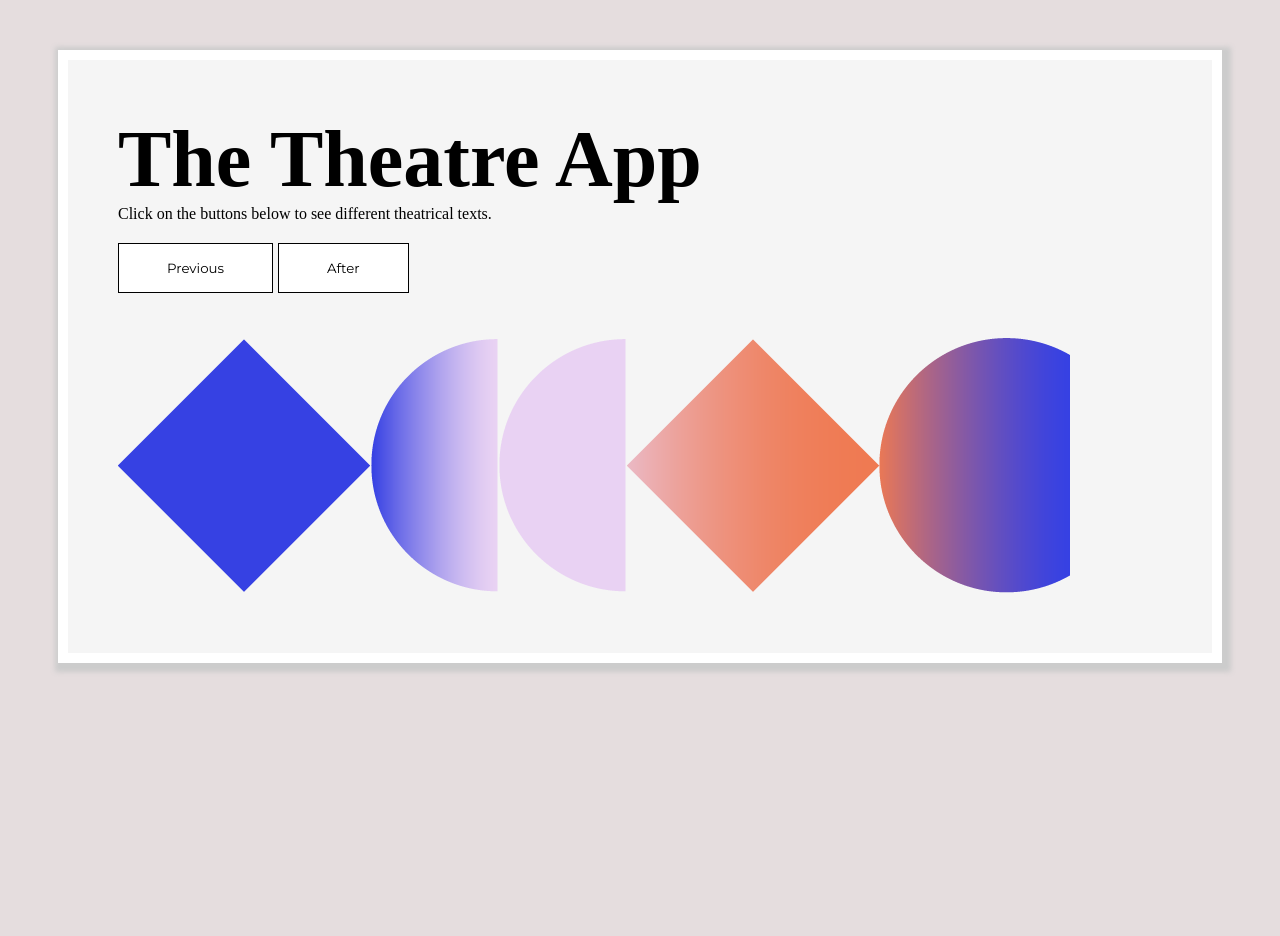
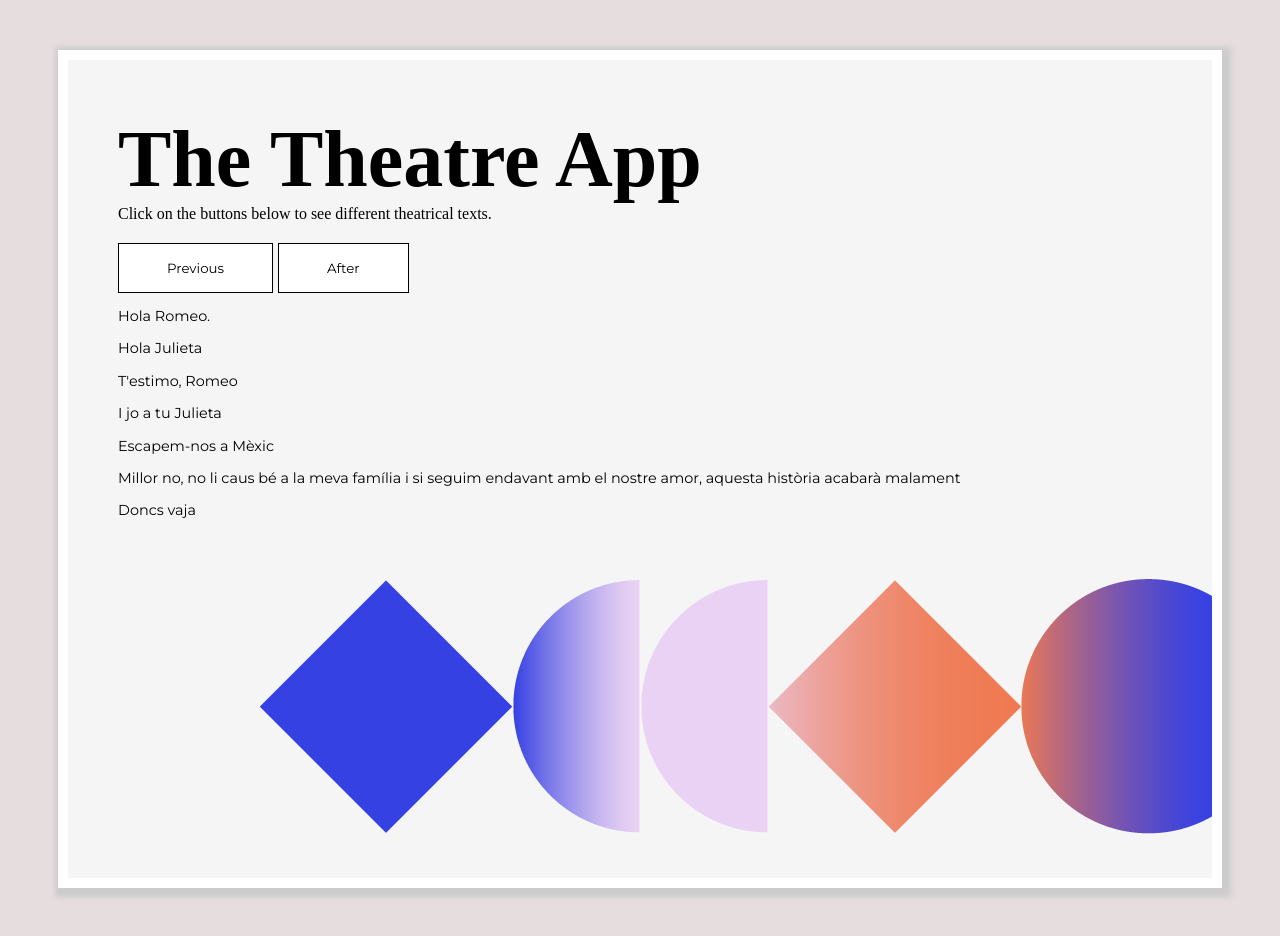
Before and after one commit to xxivetteexx/IT_ACADEMY_SP7, a React app: page / in a window 1280 px wide. Before the commit the page ends 800 px from the top, so only its background shows below. Built offline with nearby package versions, Linux system fonts and the light colour scheme; data requests are answered from the project's data file; a web font is replaced by a local one.

Commit message:
Local data displayed

```diff
--- a/db.json
+++ b/db.json
@@ -2,7 +2,7 @@
   "dataText":[
               {
                   "id":1,
-                  "text":"Hola Romeo."
+                  "text":"Hola Romeo"
               },
 
               {
--- a/src/App.js
+++ b/src/App.js
@@ -1,5 +1,5 @@
 import React from "react"
-import DataFetching from "./components/DataFetching";
+import TextListData from "./components/TextList";
 
 function App () {
 
@@ -19,12 +19,16 @@ function App () {
                 <div className="buttons">
                     <button className="btn">Previous</button>
                     <button className="btn">After</button>
-                     {/* <button onClick={decrement} className="btn">Previous</button> */}
+                    {/* <button onClick={decrement} className="btn">Previous</button> */}
                     {/* <button onClick={increment} className="btn">After</button> */}
                 </div>
+            </header>
+            <div className="App-section1">
+                <TextListData />
+            </div>
+            <div className="App-section2">
                 <img className="App-img" src="/img/forms.png"  alt="logo" />
-                <DataFetching />
-            </header>
+            </div>
         </div>
     )
 }
--- a/src/components/DataFetching.js
+++ b/src/components/TextList.js
@@ -1,29 +1,33 @@
 import React, {useState, useEffect} from "react"
 import axios from "axios";
 
-function DataFetching(){
+function TextList(){
+    // useState hook
     const [list, setList] = useState([]);
 
+    // useEffect hook
     useEffect(() => {
         axios
             .get('http://localhost:3000/dataText')
             .then(response => {
-                console.log(response.data)
+                // console.log(response.data)
+                setList(response.data)
             })
-            // .then((todo)=> {
-            //     setList(todo.data)
-            // })
             .catch((error) => {
                 console.log(error);
             });
     }, []);
 
+    {/* .map is an array */}
+    const renderedList = list.map((name)=> {
+            return <p key={name.id}>{name.text}</p>
+    })
+
+
     return(
-        <div>
-            <ul>
-                {list.map((name) => <li key={name.key}>{name.text}</li>)}
-            </ul>
+        <div className="list">
+            {renderedList}
         </div>
     )
 }
-export default DataFetching
+export default TextList
--- a/src/styles.css
+++ b/src/styles.css
@@ -19,7 +19,7 @@ html{
     box-shadow:3px 3px 5px 6px #ccc;
 }
 
-.App-header{
+.App-header,.App-section1{
     display: flex;
     flex-direction: column;
     align-items:flex-start;
@@ -75,13 +75,21 @@ html{
     border-color:black;
 }
 
+/* Data */
+.App-section1{
+    font-family: 'Montserrat', sans-serif;
+    font-weight: 400;
+    font-size: 0.9rem;
+}
+
 /* Image */
-.App-img{
+.App-section2{
     display:flex;
     flex-direction: column;
     justify-content: center;
     align-items: flex-end;
     margin:40px 0px 40px 0px;
+
 }
 
 /* Text */
```
